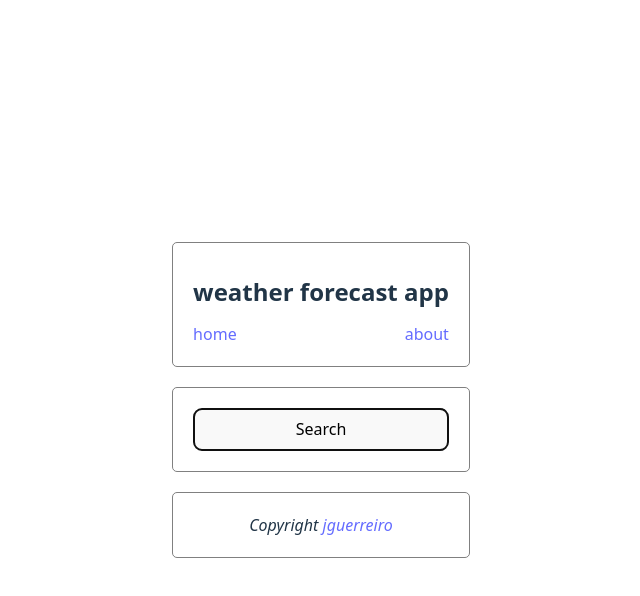
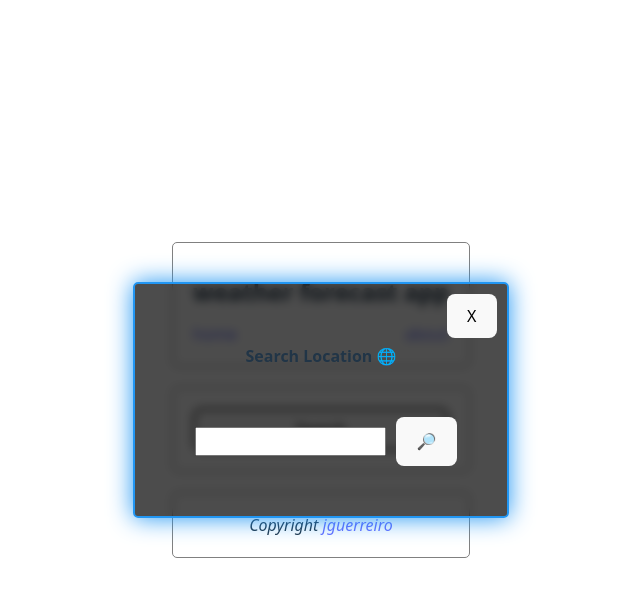
Before and after one commit to j-guerreiro/weather-octo-succotash, a React (Vite) app: page / in a window 1280 px wide. Both pictures are taken after a click on the button "Search". Shown: the top 596 px of the page, without its empty margins (319-959 px from the left). Built offline with nearby package versions, Linux system fonts and the light colour scheme.

Commit message:
Feat: start basic implementation of modal opening through click event + styles updates and structural changes.

```diff
--- a/src/Components/ModalHandler/index.tsx
+++ b/src/Components/ModalHandler/index.tsx
@@ -1,18 +1,22 @@
+import { StyledButtonContainer } from './style';
+import { SearchModal } from '../SearchModal';
 import { useState } from 'react';
-import { StyledButtonContainer, StyledModalCloseButton } from './style';
-import { SearchModal } from '../SearchModal';
 
+interface OpenModalButtonProps {
+    clickHandler: () => void;
+    children: string;
+}
 
-
-export const CloseModalButton = () => {
-    const closeModalHandler = () => {
-        console.log("Close modal");
-    }
-
+const OpenModalButton = ({
+    clickHandler, children
+}: OpenModalButtonProps) => {
     return (
-        <StyledModalCloseButton
-            onClick={closeModalHandler}>X
-        </StyledModalCloseButton>
+        <StyledButtonContainer>
+            <button
+                onClick={clickHandler}>
+                {children}
+            </button>
+        </StyledButtonContainer >
     )
 }
 
@@ -20,31 +24,21 @@ export const CloseModalButton = () => {
  * Button component that opens the search location modal.
  */
 export const ModalOpenerButton = () => {
-    const [modalStatus, setModalStatus] = useState(true);
+    // Default modal state (closed).
+    const [isActive, setIsActive] = useState(false);
 
     const openModalHandler = () => {
-        if (!modalStatus) {
-            setModalStatus(true);
-            console.log(modalStatus);
-        }
-
-        if (modalStatus === true) {
-            // render modal - to improve
-            return (
-                <SearchModal />
-            )
-        }
+        setIsActive(true);
     }
 
     return (
         <>
-            <StyledButtonContainer>
-                <button
-                    onClick={openModalHandler}>
-                    Search
-                </button>
-            </StyledButtonContainer >
-            {/* <SearchModal /> */}
+            <OpenModalButton
+                clickHandler={openModalHandler}
+            >
+                Search
+            </OpenModalButton>
+            {isActive ? <SearchModal /> : ''}
         </>
     )
 }
--- a/src/Components/ModalHandler/style.tsx
+++ b/src/Components/ModalHandler/style.tsx
@@ -8,7 +8,3 @@ export const StyledButtonContainer = styled.div`
   padding: 20px;
   margin: 20px;
 `;
-
-export const StyledModalCloseButton = styled.button`
-  align-self: end;
-`
--- a/src/Components/SearchModal/index.tsx
+++ b/src/Components/SearchModal/index.tsx
@@ -1,25 +1,40 @@
 import { search } from "../../API/search";
-import { CloseModalButton } from "../ModalHandler";
 import {
     StyledForm,
-    StyledFormContainer,
+    StyledFormInnerContainer,
     StyledFormInput,
-    StyledFormTitle
+    StyledFormTitle,
+    StyledModalCloseButton,
+    StyledFormOuterContainer
 } from "./style";
+
+/**
+ * Handler for closing/hiding the modal.
+ */
+const CloseModalButton = () => {
+
+    const closeModalHandler = () => {
+        console.log("close")
+    }
+
+    return (
+        <StyledModalCloseButton
+            onClick={closeModalHandler}>X
+        </StyledModalCloseButton>
+    )
+}
 
 export const SearchModal = () => {
     return (
-        <>
-            <StyledFormContainer>
+        <StyledFormOuterContainer>
+            <StyledFormInnerContainer>
                 <CloseModalButton />
                 <StyledFormTitle>Search Location 🌐</StyledFormTitle>
-
                 <StyledForm action={search}>
                     <StyledFormInput className='form-input' name="query" />
                     <button type='submit'>🔎︎</button>
                 </StyledForm>
-            </StyledFormContainer>
-
-        </>
+            </StyledFormInnerContainer>
+        </StyledFormOuterContainer>
     )
 }
--- a/src/Components/SearchModal/style.tsx
+++ b/src/Components/SearchModal/style.tsx
@@ -16,22 +16,33 @@ export const StyledFormInput = styled.input`
   padding: 5px;
 `;
 
-export const StyledFormContainer = styled.div`
+export const StyledFormOuterContainer = styled.div`
+  display: flex;
+  align-items: center;
+  justify-content: center;
+  position: fixed;
+  top: 0;
+  left: 0;
+  width: 100%;
+  height: 100%;
+  cursor: pointer;
+`
+
+export const StyledFormInnerContainer = styled.div`
   display: flex;
   flex-direction: column;
   align-items: center;
   justify-content: center;
-  width: auto;
-  height: auto;
   border: 2px solid #2196F3;
   border-radius: 5px;
   box-shadow: 0 0 25px 0 #2196F3;
-  padding: 20px;
-  margin: 20px;
-  position: absolute;
-  top: 30%;
-  left: 25%;
-  right: 25%;
-  bottom: 30%;
-  background-color: black;
+  background-color: rgba(0, 0, 0, 0.7);
+  backdrop-filter: blur(5px);
+  -webkit-backdrop-filter: blur(10px);
+  padding: 10px;
+  margin: 10px;
 `;
+
+export const StyledModalCloseButton = styled.button`
+  align-self: end;
+`
```
